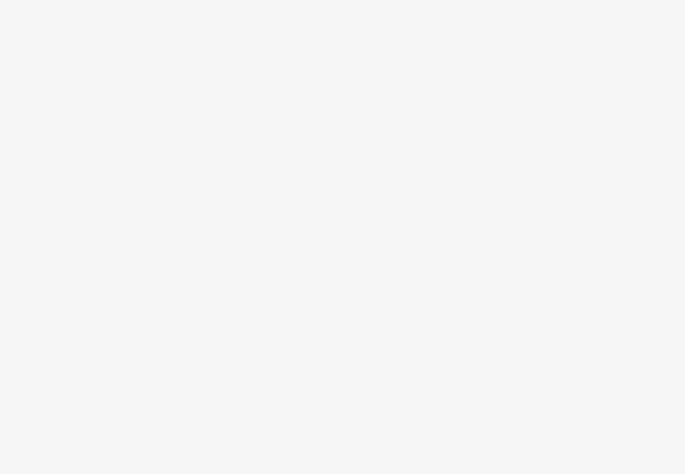
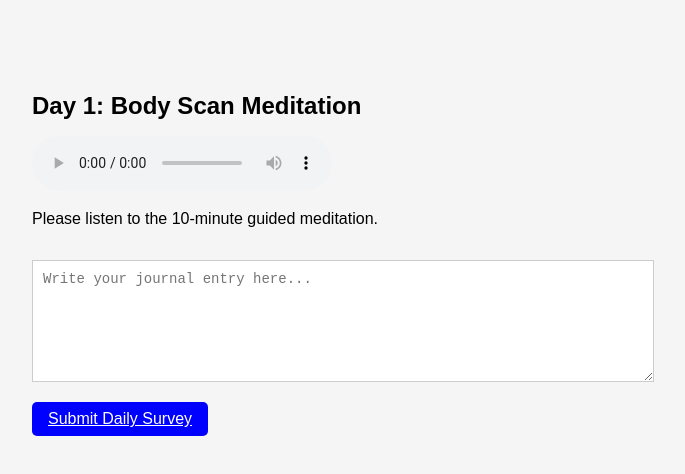
Before and after one commit to bhanda36/mindfulness-app, a plain HTML site: page index.html in a window 1280 px wide. Shown: the whole page, without its empty margins (308-993 px from the left). Drawn offline with Linux system fonts and the light colour scheme; the site is published under a folder, as on GitHub Pages, so addresses that start at the root find nothing.

Commit message:
Update index.html

```diff
--- a/index.html
+++ b/index.html
@@ -5,7 +5,7 @@
     <title>Mindfulness App</title>
     <meta name="viewport" content="width=device-width, initial-scale=1.0" />
     <link rel="stylesheet" href="style.css" />
-    <script type="module" src="/main.js"></script>
+    <script type="module" src="main.js"></script>
   </head>
   <body>
     <div id="root"></div>
```
